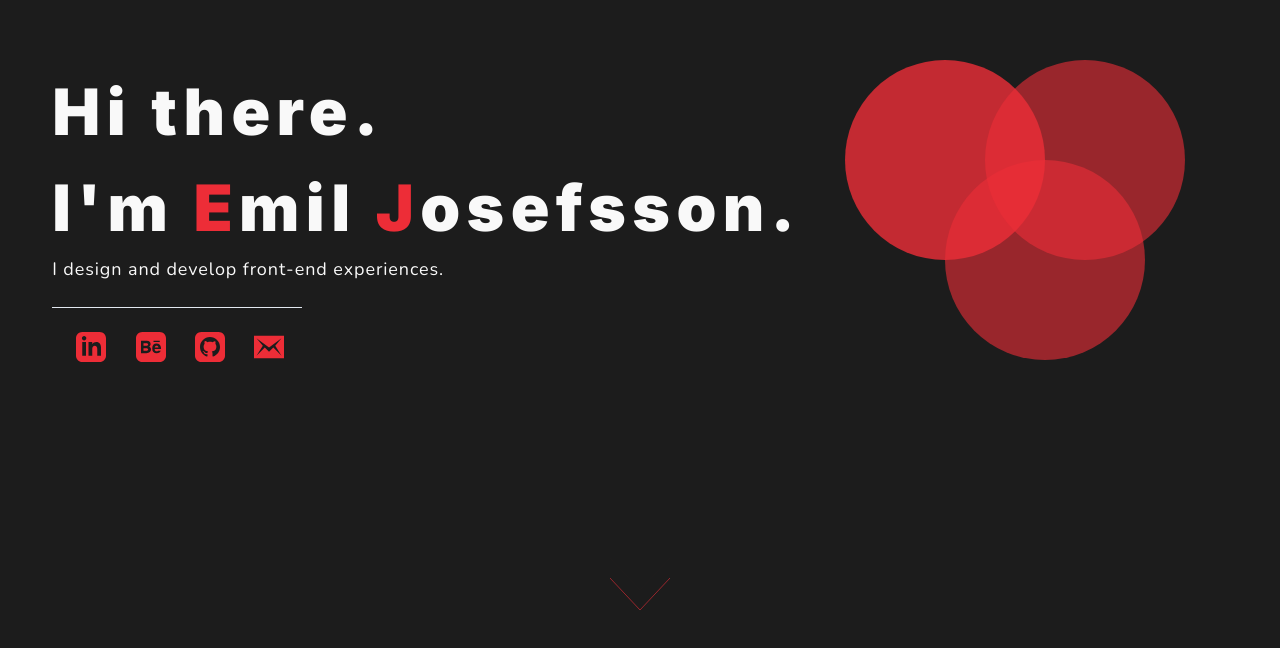
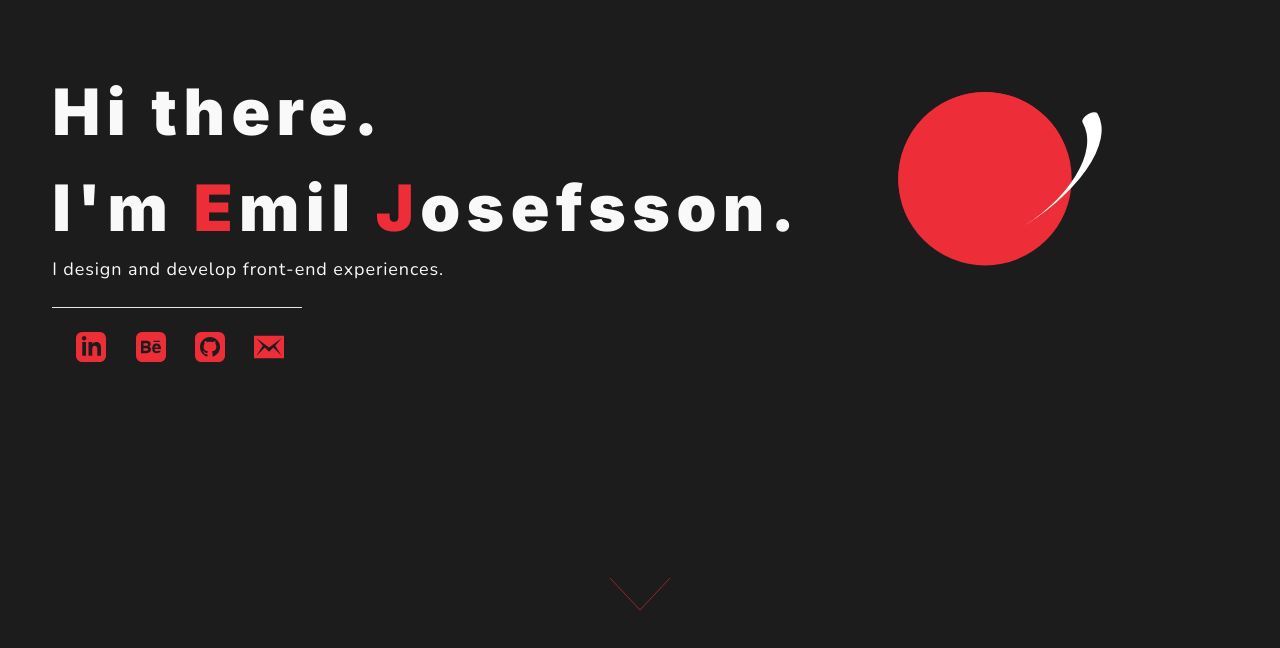
Before and after one commit to josefssonemil/portfolio-website-v2, a Next.js app: page / in a window 1280 px wide. Shown: the part 152-800 px from the top of the page. Built offline with nearby package versions, Linux system fonts and the light colour scheme.

Commit message:
testing new design things in hero

```diff
--- a/components/hero.tsx
+++ b/components/hero.tsx
@@ -7,7 +7,7 @@ const Hero = (props) => {
             <div className="flex flex-col md:flex-row justify-center mx-auto pt-48 pb-24">
 
 
-                <div className="p-6">
+                <div className="p-6 ">
                     <h2 className="text-3xl text-center lg:text-6xl lg:text-left font-black tracking-widest text-auth-text font-main">
                         Hi there.<br></br> I'm <span className="text-auth-red">E</span>mil <span className="text-auth-red">J</span>osefsson.
                  </h2>
@@ -44,11 +44,17 @@ const Hero = (props) => {
 
 
                 <div className="lg:w-1/3 w-full">
-                    <svg height="100%" width="100%" className="">
-                        <circle cx="120" cy="120" r="100" fill="#ED2D37" fill-opacity="0.8" />
-                        <circle cx="220" cy="220" r="100" fill="#ED2D37" fill-opacity="0.6" />
-                        <circle cx="260" cy="120" r="100" fill="#ED2D37" fill-opacity="0.6" />
+
+                    <svg viewBox="0 0 160 160" width="75%" height="75%">
+                        <circle cx="80" cy="80" r="50" fill="#ED2D37" />
+                        <g transform=" matrix(0.866, -0.5, 0.25, 0.433, 80, 80)">
+                            <path d="M 0,70 A 65,70 0 0,0 65,0 5,5 0 0,1 75,0 75,70 0 0,1 0,70Z" fill="#FFF">
+                                <animateTransform attributeName="transform" type="rotate" from="360 0 0" to="0 0 0" dur="1s" repeatCount="indefinite" />
+                            </path>
+                        </g>
+                        <path fill="#ED2D37" d="M 50,0 A 50,50 0 0,0 -50,0Z" transform="matrix(0.866, -0.5, 0.5, 0.866, 80, 80)" />
                     </svg>
+
                 </div>
 
 
```
